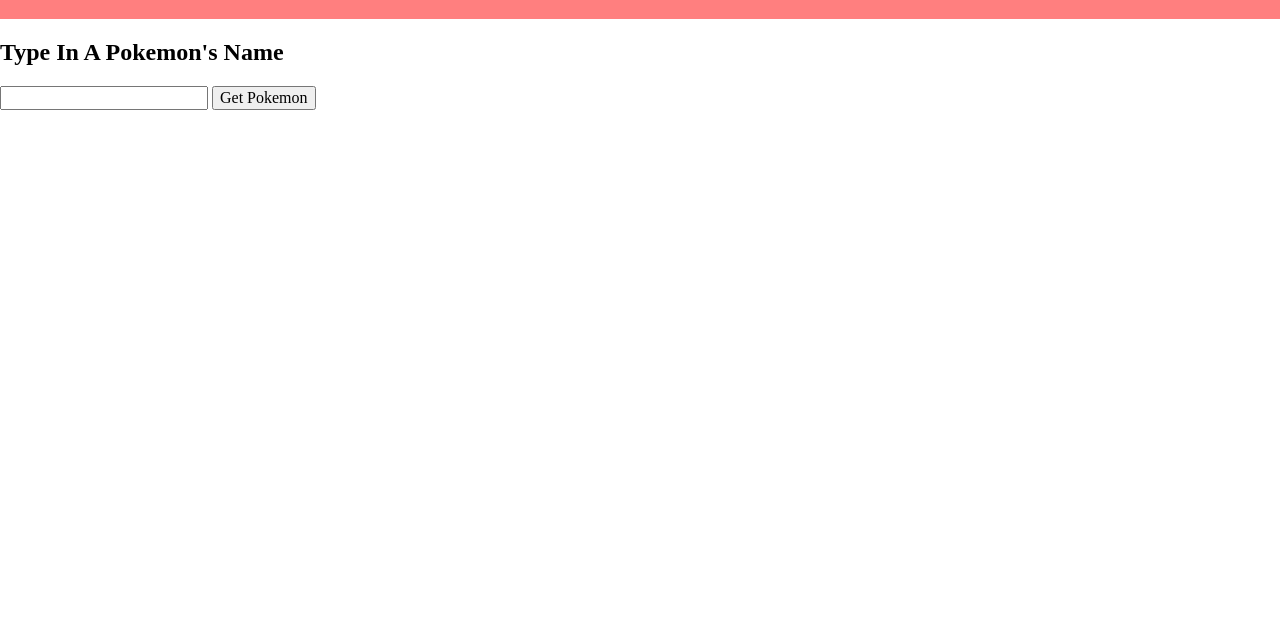
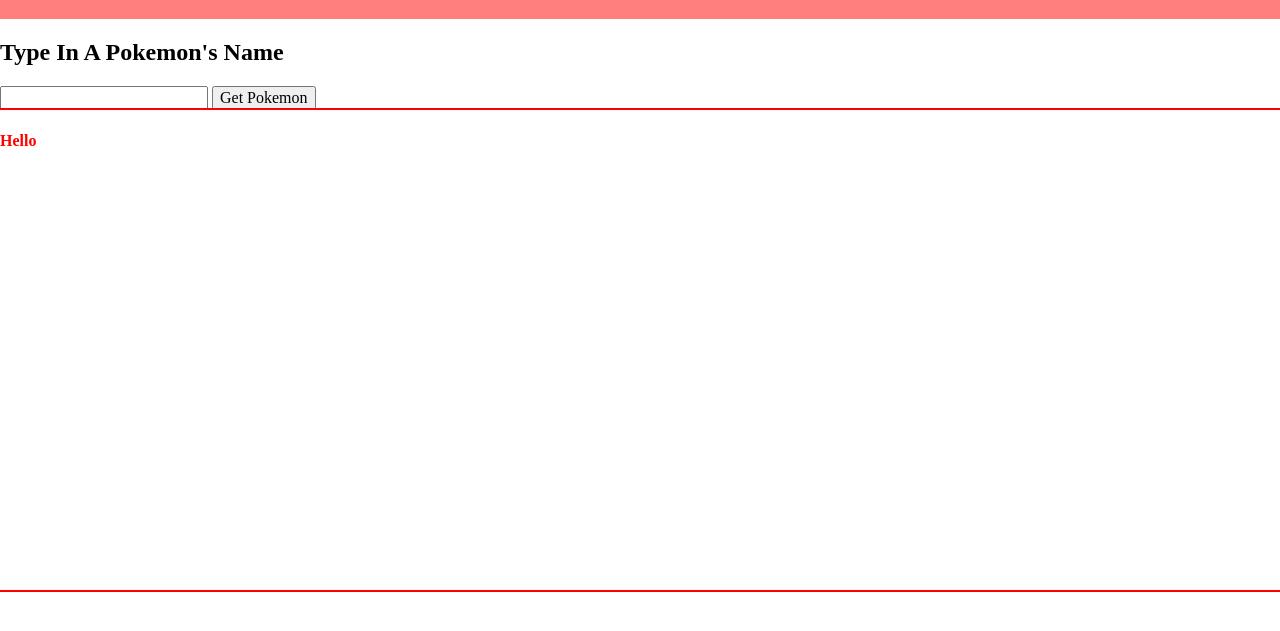
Before and after one commit to MarkoMaturino/Pokedex-using-PokeAPI, a plain HTML site: page index.html in a window 1280 px wide. Shown: the part 61-692 px from the top of the page. Drawn offline with Linux system fonts and the light colour scheme.

Commit message:
Add Pokemon Types Variable

```diff
--- a/index.html
+++ b/index.html
@@ -21,12 +21,15 @@
         <input type="text" name="" value="">
         <button type="button" name="button">Get Pokemon</button>
     </div>
-
-    <div class = "pokemonPicAndName">
-        <h3 class = "pokemon"></h3>
-        <img class = "pokemonPicture"src="img/blank.png" alt="">
+    <div class ="mainBody">
+        <div class = "pokemonAttributes">
+            <h4 class = "type">Hello</h4>
+        </div>
+        <div class = "pokemonPicAndName">
+            <h3 class = "pokemon"></h3>
+            <img class = "pokemonPicture"src="img/blank.png" alt="">
+        </div>
     </div>
-
     <script type="text/javascript" src="js/index.js"></script>
 </body>
 </html>
--- a/js/index.js
+++ b/js/index.js
@@ -11,8 +11,7 @@ function getFetch(){
   fetch(url)
       .then(res => res.json()) // parse response as JSON
       .then(data => {
-        console.log(data)
-
+        const pokemonTypes = data.types.map(x => capitalizeFirstLetter(x.type.name)).join("/")
         document.querySelector(".pokemon").innerText =  capitalizeFirstLetter(data.name)
         document.querySelector('.pokemonPicture').src  = data.sprites.other["official-artwork"]["front_default"]
 
--- a/styles/style.css
+++ b/styles/style.css
@@ -23,3 +23,11 @@
     font-size: 40px;
     margin-right: 5% ;
 }
+.mainBody{
+    display: flex;
+    outline: 2px solid red;
+    justify-content: space-between;
+}
+.type{
+    color:red
+}
```
